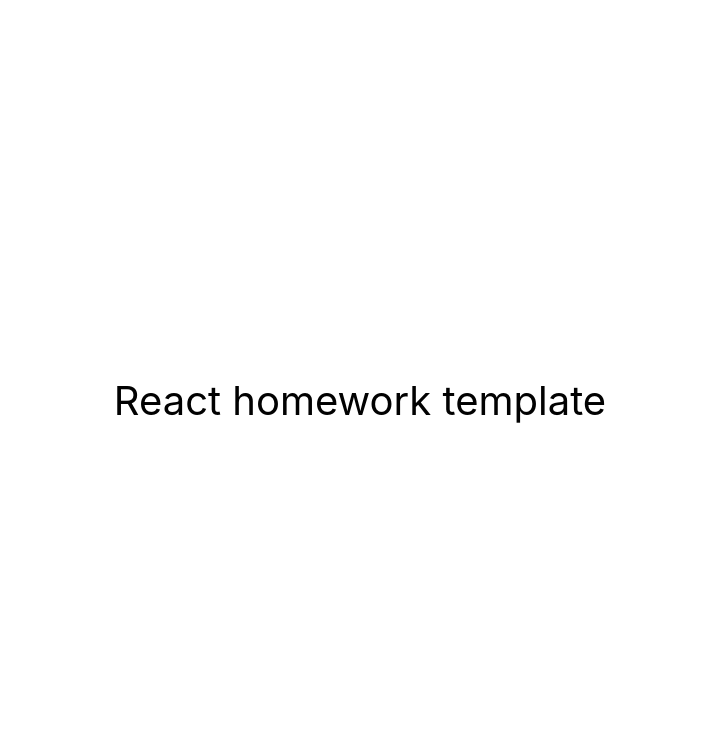
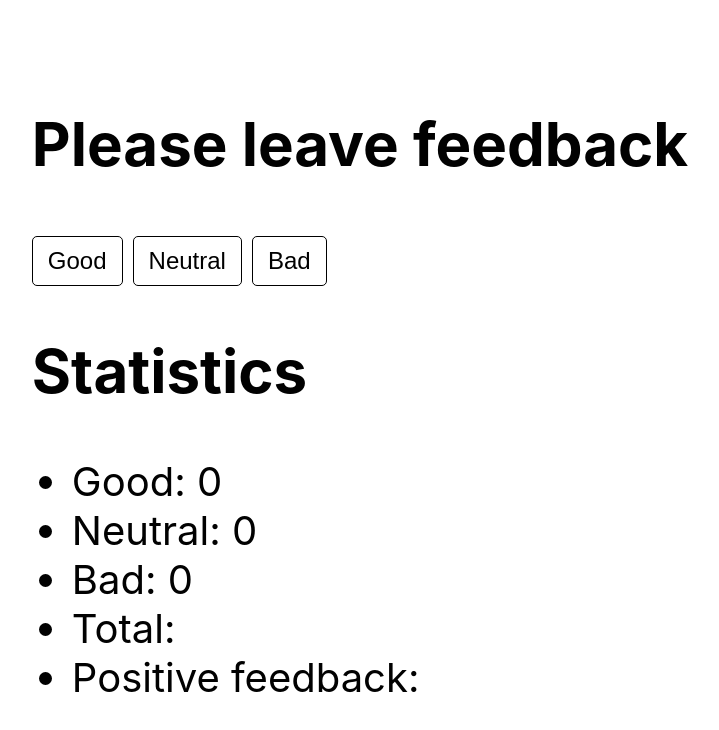
Before and after one commit to sporevois/goit-react-hw-02-feedback, a React (Create React App) app: page / in a window 1280 px wide. Shown: the top 730 px of the page, without its empty margins (280-999 px from the left). Built offline with nearby package versions, Linux system fonts and the light colour scheme.

Commit message:
creates start markup

```diff
--- a/src/components/App.jsx
+++ b/src/components/App.jsx
@@ -1,3 +1,6 @@
+import Feedback  from "./Feedback"
+
+
 export const App = () => {
   return (
     <div
@@ -10,7 +13,7 @@
         color: '#010101'
       }}
     >
-      React homework template
+      <Feedback/>
     </div>
   );
 };
--- /dev/null
+++ b/src/components/Feedback.jsx
@@ -0,0 +1,36 @@
+import styles from "./Feedback.module.css";
+import { Component } from "react";
+
+export default class Feedback extends Component{
+
+    state = {
+        good: 0,
+        neutral: 0,
+        bad: 0,
+    }
+
+
+    render() {
+        const { good, neutral, bad } = this.state;
+        return (
+            <div>
+                <div>
+                    <h2>Please leave feedback</h2>
+                    <button className={styles.btn}>Good</button>
+                    <button className={styles.btn}>Neutral</button>
+                    <button className={styles.btn}>Bad</button>
+                </div>
+                <div>
+                    <h2>Statistics</h2>
+                    <ul>
+                        <li>Good: {good}</li>
+                        <li>Neutral: {neutral}</li>
+                        <li>Bad: {bad}</li>
+                        <li>Total:</li>
+                        <li>Positive feedback:</li>
+                    </ul>
+                </div>
+            </div>
+        )
+    }
+}
--- /dev/null
+++ b/src/components/Feedback.module.css
@@ -0,0 +1,11 @@
+.btn {
+    display: inline-block;
+    cursor: pointer;
+    border: 1px solid black;
+    border-radius: 5px;
+    color: black;
+    margin-right: 10px;
+    padding: 10px 15px;
+    background-color: #fff;
+    font-size: 24px;
+}
```
